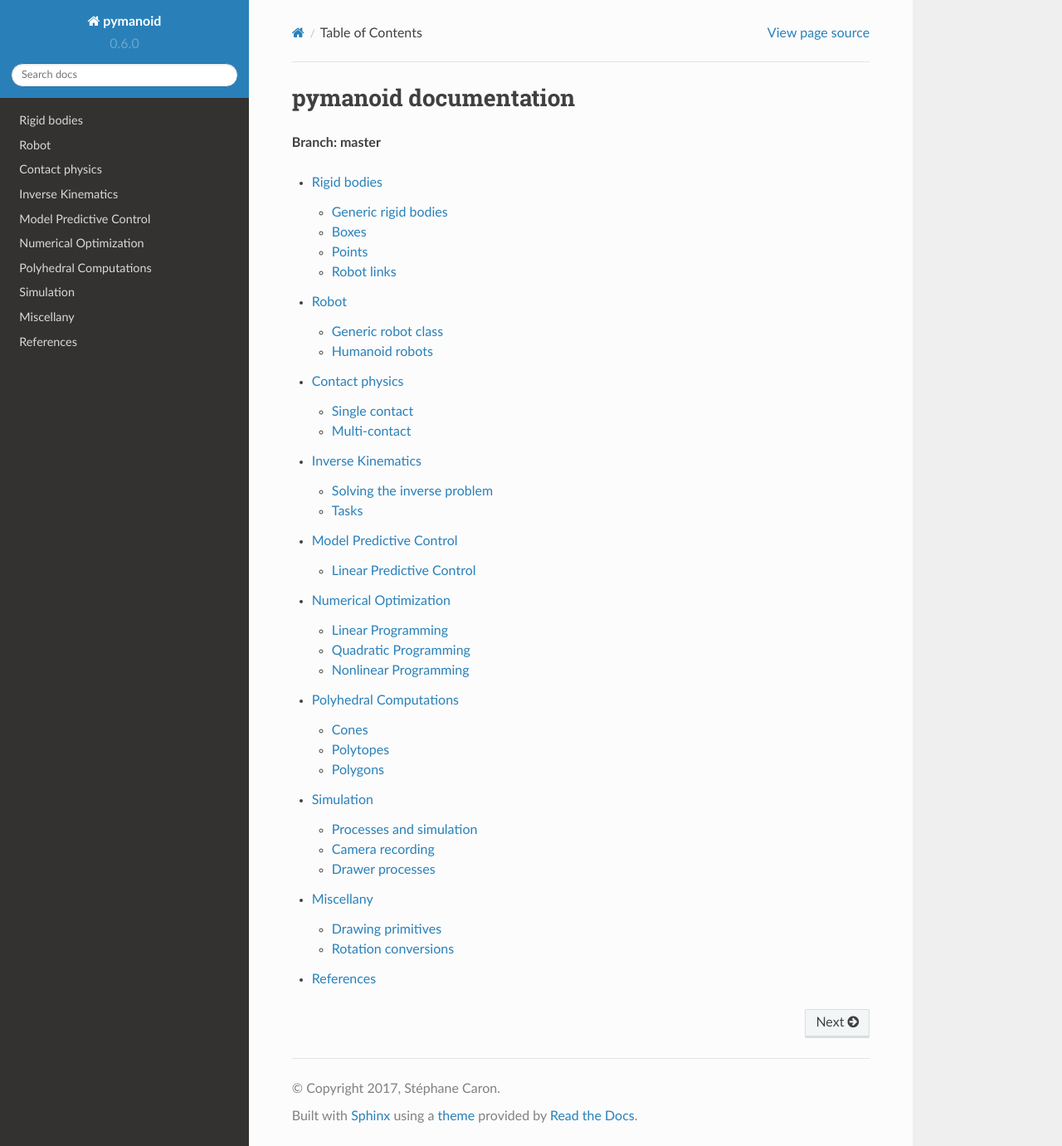
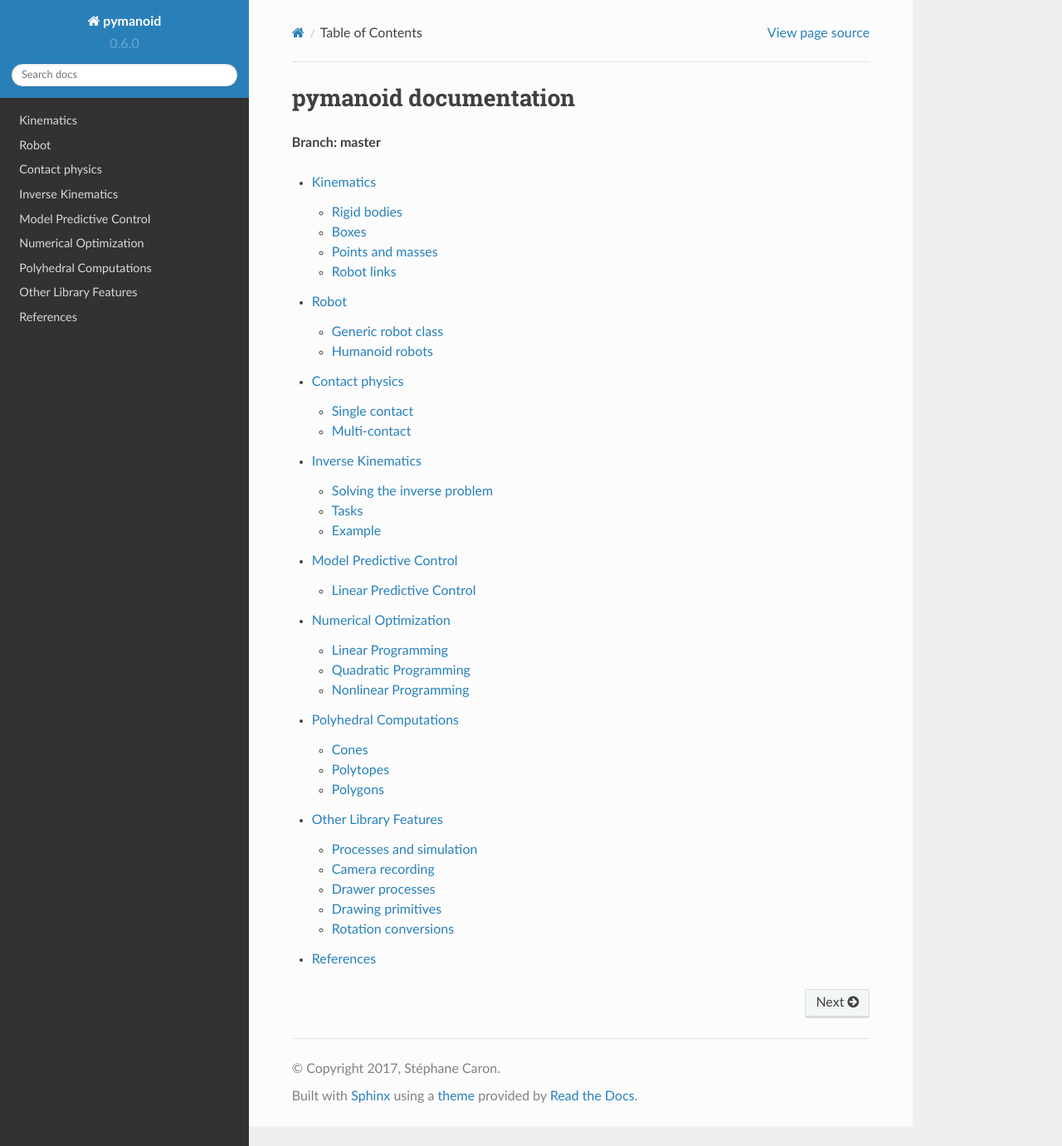
Before and after one commit to stephane-caron/pymanoid, a Sphinx documentation site: the page built from doc/source/index.rst, in a window 1280 px wide and 1381 px high. Shown: the whole window at 83% size. Built offline with Sphinx 7.4.7 and the Read the Docs theme 2.0.0, drawn with Linux system fonts in a browser that asks for light colours.

Commit message:
Added IK example to documentation

```diff
--- a/doc/source/index.rst
+++ b/doc/source/index.rst
@@ -9,13 +9,12 @@
 
 .. toctree::
 
-    rigid-bodies.rst
+    kinematics.rst
     robot.rst
     contact-physics.rst
     inverse-kinematics.rst
     model-predictive-control.rst
     numerical-optimization.rst
     polyhedral-computations.rst
-    simulation.rst
-    miscellany.rst
+    other-library-features.rst
     references.rst
--- a/doc/source/rigid-bodies.rst
+++ b/doc/source/kinematics.rst
@@ -1,9 +1,9 @@
-************
+**********
+Kinematics
+**********
+
 Rigid bodies
-************
-
-Generic rigid bodies
-====================
+============
 
 .. autoclass:: pymanoid.body.Body
     :members:
@@ -19,8 +19,8 @@
     :members:
     :undoc-members:
 
-Points
-======
+Points and masses
+=================
 
 .. autoclass:: pymanoid.body.Point
     :members:
--- a/doc/source/simulation.rst
+++ b/doc/source/other-library-features.rst
@@ -1,6 +1,6 @@
-**********
-Simulation
-**********
+**********************
+Other Library Features
+**********************
 
 Processes and simulation
 ========================
```
Also changed, not shown: other parts of doc/source/other-library-features.rst (+12 -0 lines), doc/source/inverse-kinematics.rst (+81 -0 lines), doc/source/miscellany.rst (deleted, +0 -15 lines), doc/source/images/com_accel_cone.png (renamed from examples/images/com_accel_cone.png), doc/source/images/inverse_kinematics.png (renamed from examples/images/inverse_kinematics.png), doc/source/images/multi_contact_walking.png (renamed from examples/images/multi_contact_walking.png), doc/source/images/static_equilibrium_polygon.png (renamed from examples/images/static_equilibrium_polygon.png), doc/source/images/zmp_support_area.png (renamed from examples/images/zmp_support_area.png), examples/README.md, 1 other file.
